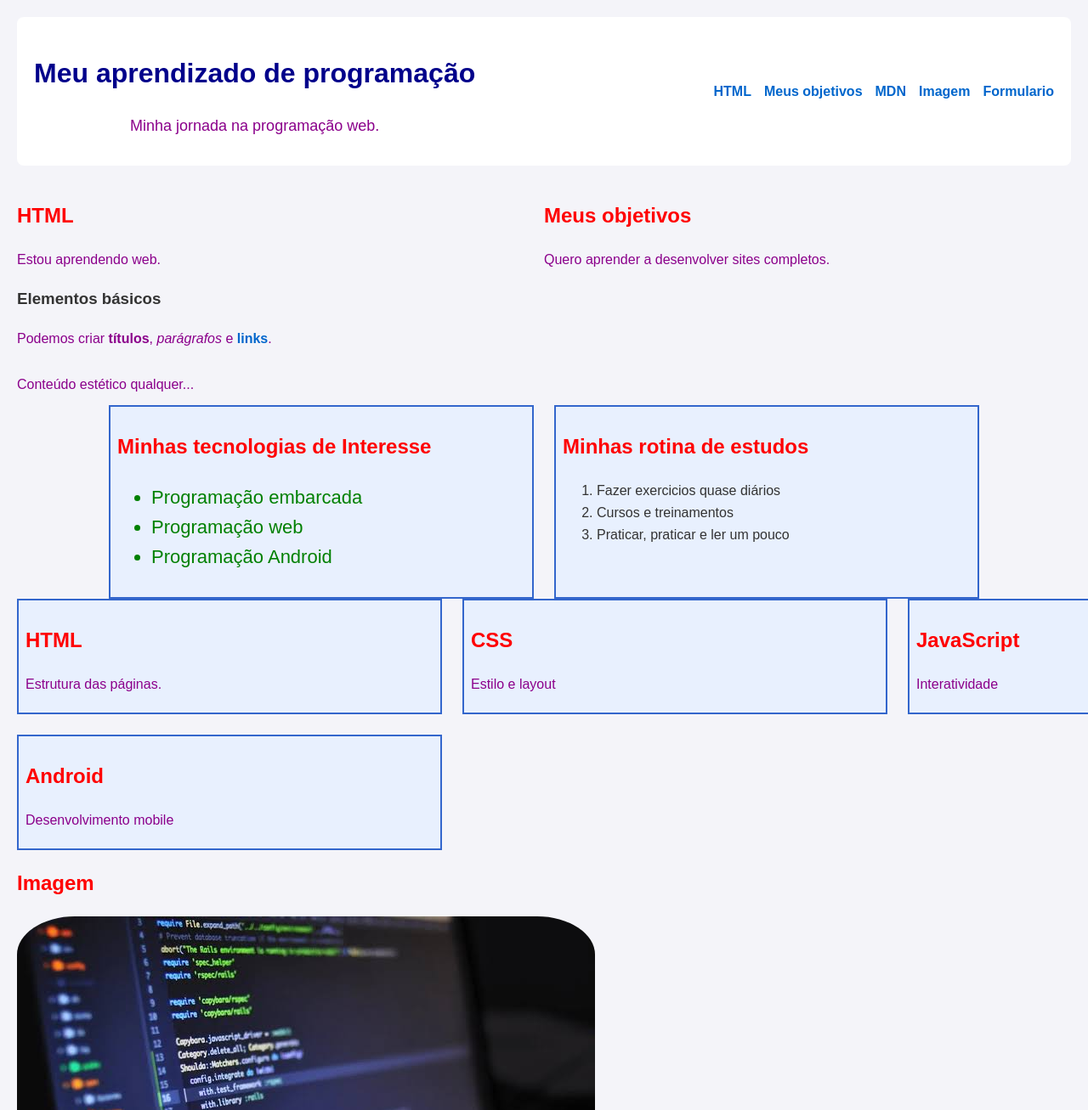
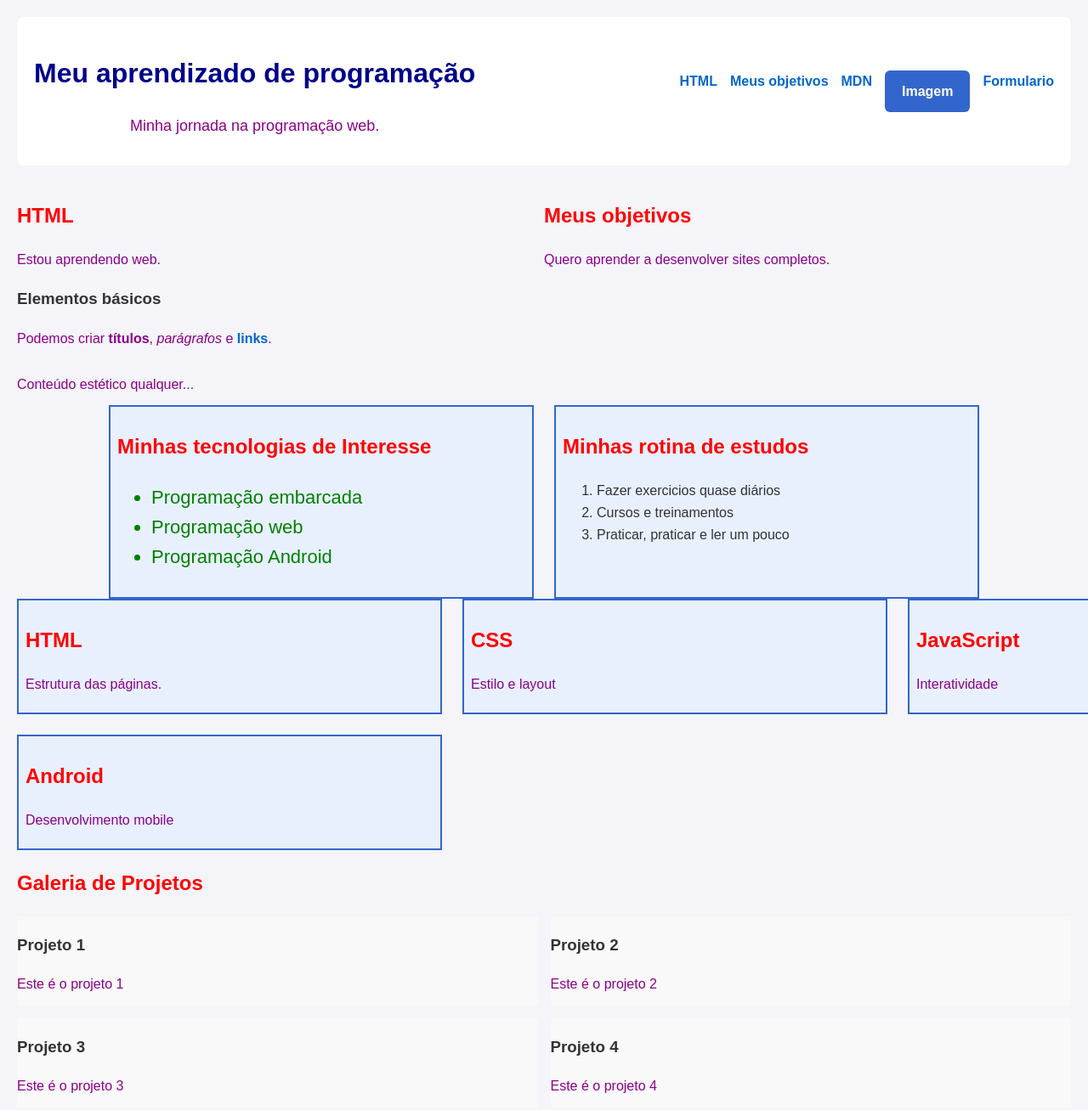
Before and after one commit to gitandlucsil/IA_WebProgramPath, a plain HTML site: page index.html in a window 1280 px wide. Shown: the top 1307 px of the page at 85% size. Drawn offline with Linux system fonts and the light colour scheme.

Commit message:
aula-13_pseudo_classes

```diff
--- a/index.html
+++ b/index.html
@@ -20,7 +20,7 @@
                 <li><a href="#html">HTML</a></li>
                 <li><a href="#objetivos">Meus objetivos</a></li>
                 <li><a href="https://developer.mozilla.org/pt-BR/" target="_blank" rel="noopener noreferrer">MDN</a></li>
-                <li><a href="#imagem">Imagem</a></li>
+                <li><a href="#imagem" class="botao">Imagem</a></li>
                 <li><a href="formulario.html">Formulario</a></li>
                 </ul>
             </nav>
@@ -83,8 +83,30 @@
                 </section>
             </div>
 
+            <section id="galeria">
+                <h2>Galeria de Projetos</h2>
+                <div class="grid-projetos">
+                    <section class="card-projeto">
+                        <h3>Projeto 1</h3>
+                        <p>Este é o projeto 1</p>
+                    </section>
+                    <section class="card-projeto">
+                        <h3>Projeto 2</h3>
+                        <p>Este é o projeto 2</p>
+                    </section>
+                    <section class="card-projeto">
+                        <h3>Projeto 3</h3>
+                        <p>Este é o projeto 3</p>
+                    </section>
+                    <section class="card-projeto">
+                        <h3>Projeto 4</h3>
+                        <p>Este é o projeto 4</p>
+                    </section>
+                </div>
+            </section>
+
             <!-- Imagem com descrição alternativa -->
-            <h2>Imagem</h2>
+            <h2 id="imagem">Imagem</h2>
             <p><img id="foto-perfil" src="imagens/images.jpeg"
                 alt="Codigo fonte"></p>
         </main>
--- a/style.css
+++ b/style.css
@@ -113,16 +113,49 @@ a:hover {
     flex: 1;
     min-width: 250px;
 }
+.grid-projetos {
+    display: grid;
+    grid-template-columns: repeat(2 , 1fr);
+    gap: 15px;
+}
+.card-projeto {
+    background-color: #f9f9f9;
+}
+.botao {
+    display: inline-block;
+    padding: 12px 20px;
+    background-color: #3366cc;
+    color: white;
+    text-decoration: none;
+    border-radius: 6px;
+    transition: background-color 0.2s; /* Suaviza a mudança visual */
+}
+.botao:hover { /* Quando o mouse passa sobre o botão*/
+    background-color: #1d408c;
+    color: white
+}
+.bota:focus-visible { /* Quando recebe foco, por exemplo, pelo teclado */
+    outline: 3px solid orange;
+    outline-offset: 4px;
+}
+.botao:active { /* Equanto está sendo pressionado */
+    background-color: #142d61;
+}
 /* Tablets e telas médias */
 @media(max-width: 800px) {
     .grade {
         grid-template-columns: repeat(2, 1fr);
     }
+    .grid-projetos {
+        grid-template-columns: repeat(2, 1fr);
+    }
 }
-
 /* Celulares */
 @media(max-width: 500px) {
     .grade {
         grid-template-columns: 1fr;
     }
+    .grid-projetos {
+        grid-template-columns: 1fr;
+    }
 }
```
